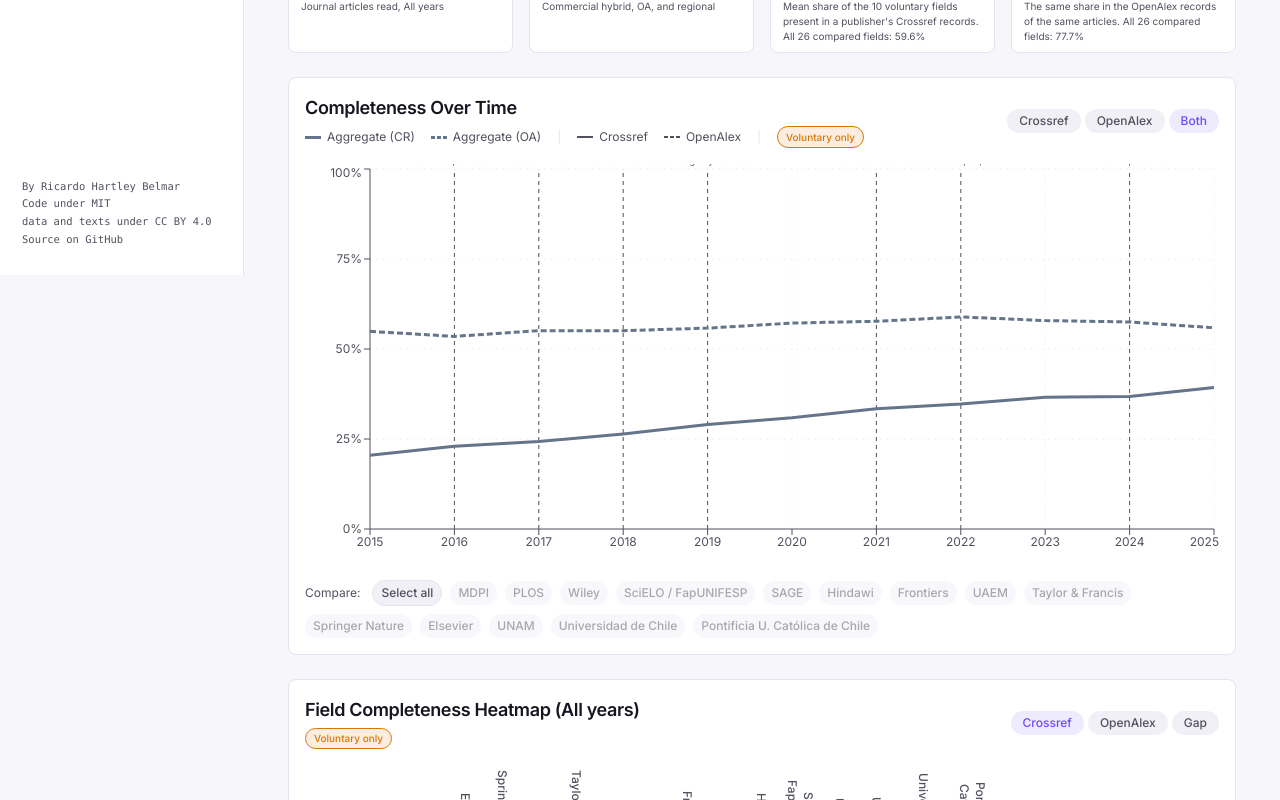
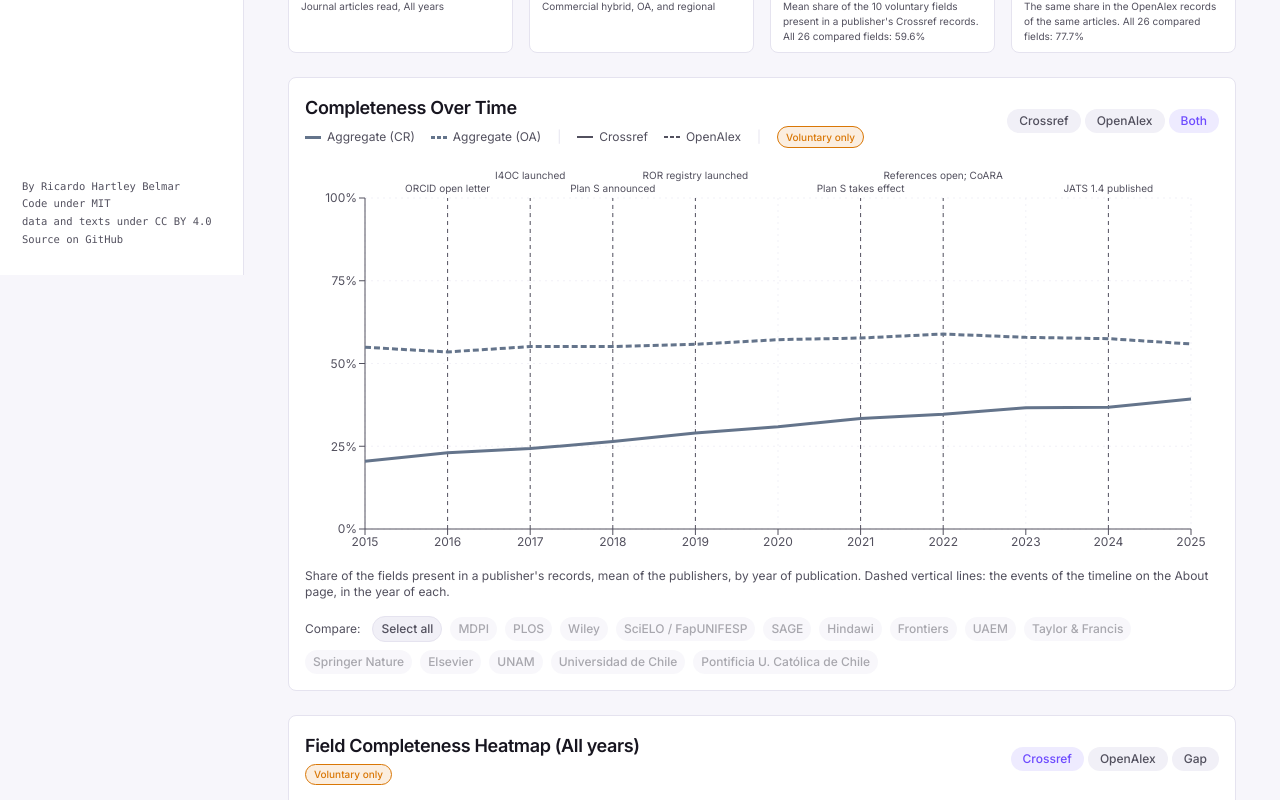
Before and after one commit to rijdho/publisher-gap, a React (Vite) app: page / in a window 1280 px wide. Shown: the part 525-1325 px from the top of the page. Built offline with nearby package versions, Linux system fonts and the light colour scheme.

Commit message:
Timeline chart: the labels of the events in two rows, none on a narrow screen, and a line that says what the chart measures

```diff
--- a/src/components/dashboard/TimelineChart.jsx
+++ b/src/components/dashboard/TimelineChart.jsx
@@ -79,6 +79,8 @@ export default function TimelineChart({
   const [showSource, setShowSource] = useState("both");
   const [fieldsMode, setFieldsMode] = useState("voluntary"); // all | voluntary
   const [selectedPubs, setSelectedPubs] = useState(() => new Set());
+  // under 640px the labels of the events overlap whatever their rows: the lines stay, the names are on About
+  const narrow = typeof window !== "undefined" && window.innerWidth < 640;
 
   const years = Object.keys(timeline).map(Number).sort();
   const chartData = years.map((year) => {
@@ -201,7 +203,7 @@ export default function TimelineChart({
       </div>
 
       <ResponsiveContainer width="100%" height={400}>
-        <LineChart data={chartData}>
+        <LineChart data={chartData} margin={{ top: narrow ? 8 : 34, right: narrow ? 8 : 28, bottom: 5, left: 0 }}>
           <CartesianGrid strokeDasharray="2 4" stroke="var(--color-border)" strokeOpacity={0.5} />
           <XAxis
             dataKey="year"
@@ -227,19 +229,25 @@ export default function TimelineChart({
           )}
 
           {/* Mandate reference lines */}
-          {mandates.map((m) => (
+          {mandates.map((m, i) => (
             <ReferenceLine
               key={m.year}
               x={m.year}
               stroke="var(--color-text-muted)"
               strokeDasharray="4 4"
               strokeWidth={1}
-              label={{
-                value: m.label.slice(0, 25),
-                position: "top",
-                fill: "var(--color-text-muted)",
-                fontSize: 9,
-              }}
+              label={narrow ? undefined : ({ viewBox }) => (
+                // two rows, alternating, so that the labels of neighbouring years do not overlap
+                <text
+                  x={viewBox.x}
+                  y={viewBox.y - 6 - (i % 2) * 13}
+                  textAnchor="middle"
+                  fill="var(--color-text-muted)"
+                  fontSize={10}
+                >
+                  {m.label}
+                </text>
+              )}
             />
           ))}
 
@@ -296,6 +304,10 @@ export default function TimelineChart({
             ))}
         </LineChart>
       </ResponsiveContainer>
+      <p className="text-xs mt-1" style={{ color: "var(--color-text-muted)" }}>
+        Share of the fields present in a publisher's records, mean of the publishers, by year of publication.
+        Dashed vertical lines: the events of the timeline on the About page, in the year of each.
+      </p>
 
       {/* Publisher toggle chips */}
       <div className="flex flex-wrap gap-2 mt-4 items-center">
```
